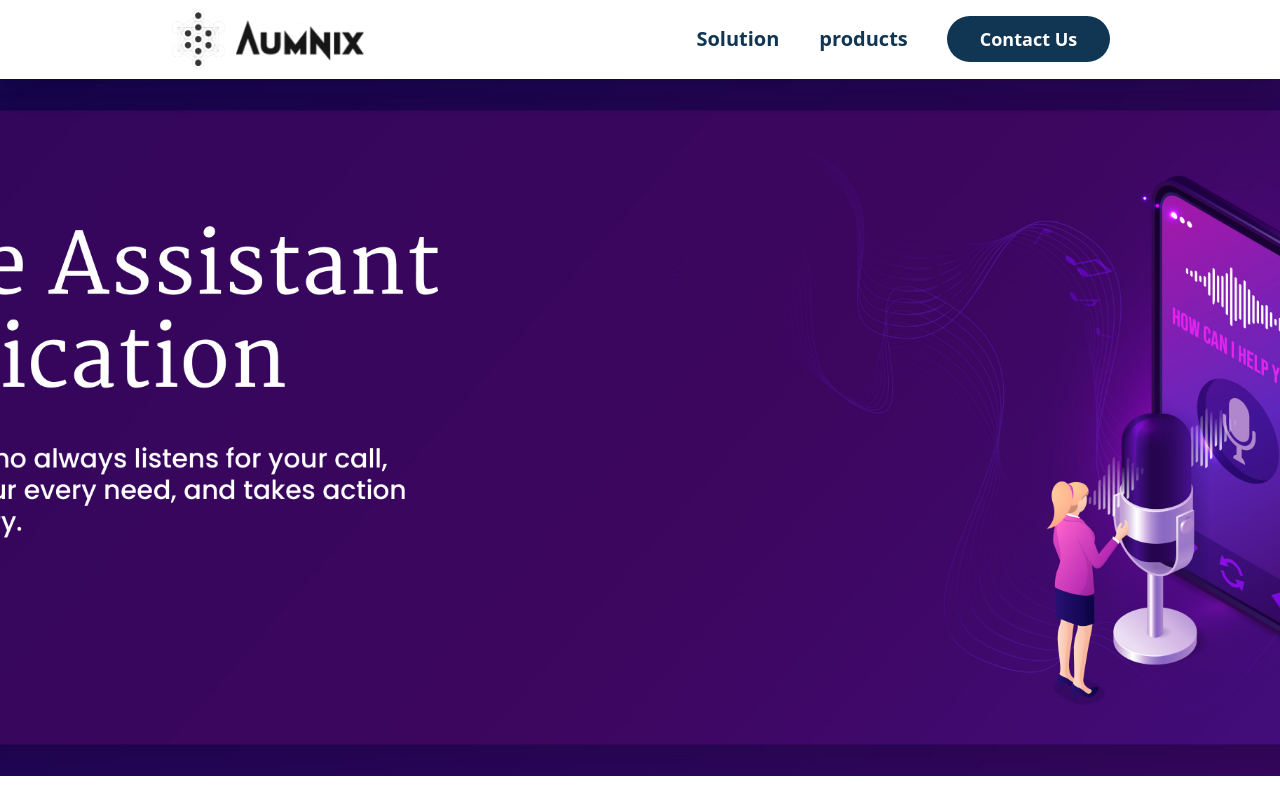
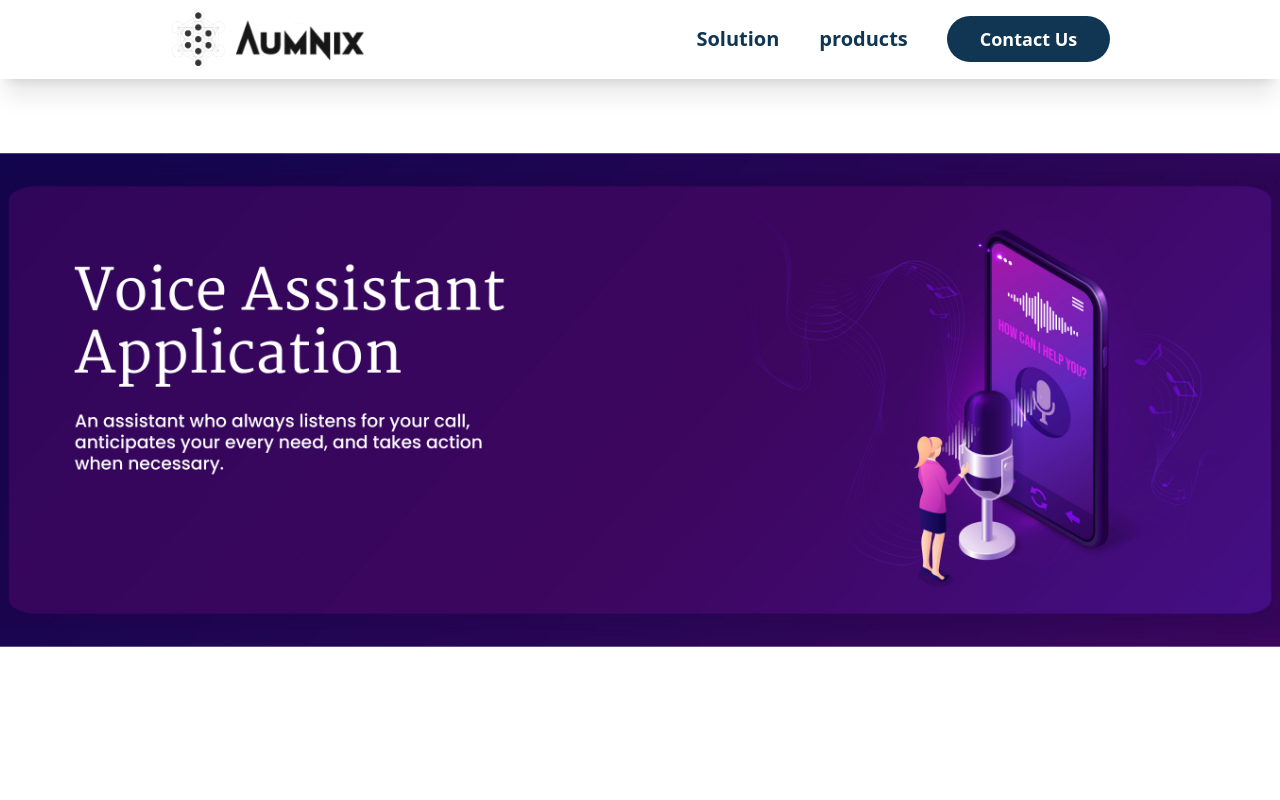
Before and after one commit to rachitm99/PROJECT_25048, a Next.js app: page / in a window 1280 px wide. Shown: the top 800 px of the page. Built offline with nearby package versions, Linux system fonts and the light colour scheme.

Commit message:
tried to fix the banner sort of

```diff
--- a/components/Slider.js
+++ b/components/Slider.js
@@ -33,7 +33,8 @@ function Slider() {
             className="transition ease-in-out duration-1000 scale-105"
               loading="eager"
               alt="banner"
-              // layout="fill"
+              objectFit="contain"
+              layout="fill"
               priority={true}
               src={slide}
               />
```
